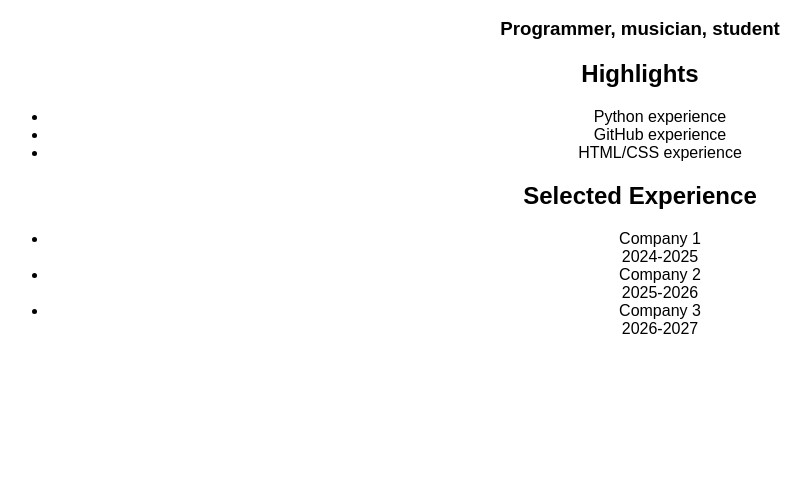
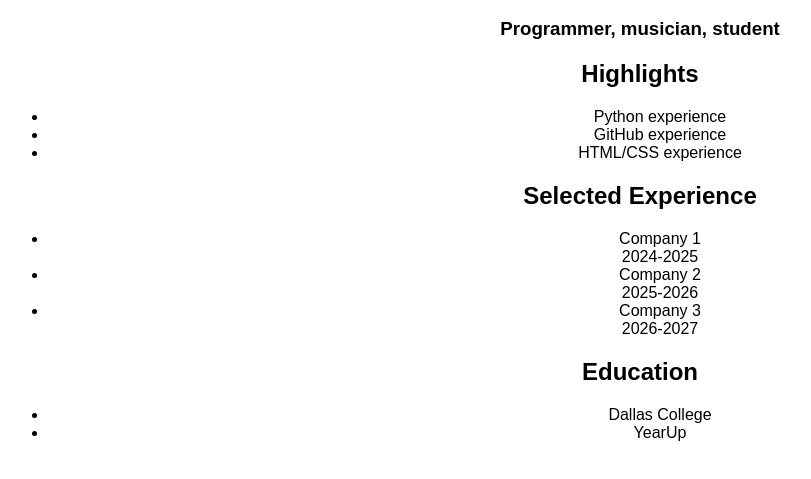
Before and after one commit to cheetahsweater/testrepo, a plain HTML site: page index.html in a window 1280 px wide. Shown: the part 101-580 px from the top of the page, without its empty margins (0-811 px from the left). Drawn offline with Linux system fonts and the light colour scheme.

Commit message:
Added resume education

```diff
--- a/index.html
+++ b/index.html
@@ -23,6 +23,11 @@
         <li>Company 2<br>2025-2026</li>
         <li>Company 3<br>2026-2027</li>
     </ul>
+    <h2>Education</h2>
+    <ul>
+        <li>Dallas College</li>
+        <li>YearUp</li>
+    </ul>
 </div>
 </body>
 </html>
```
